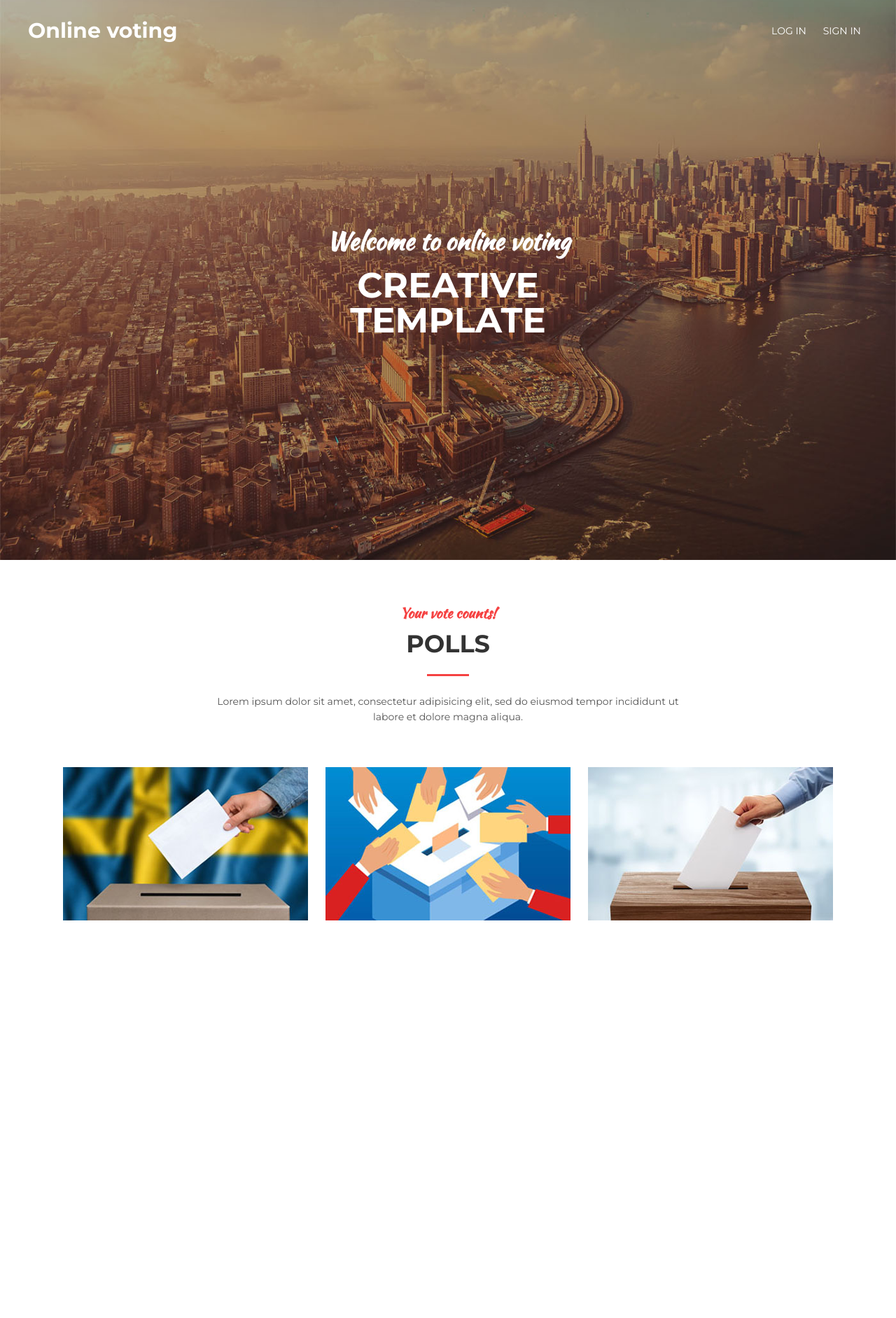
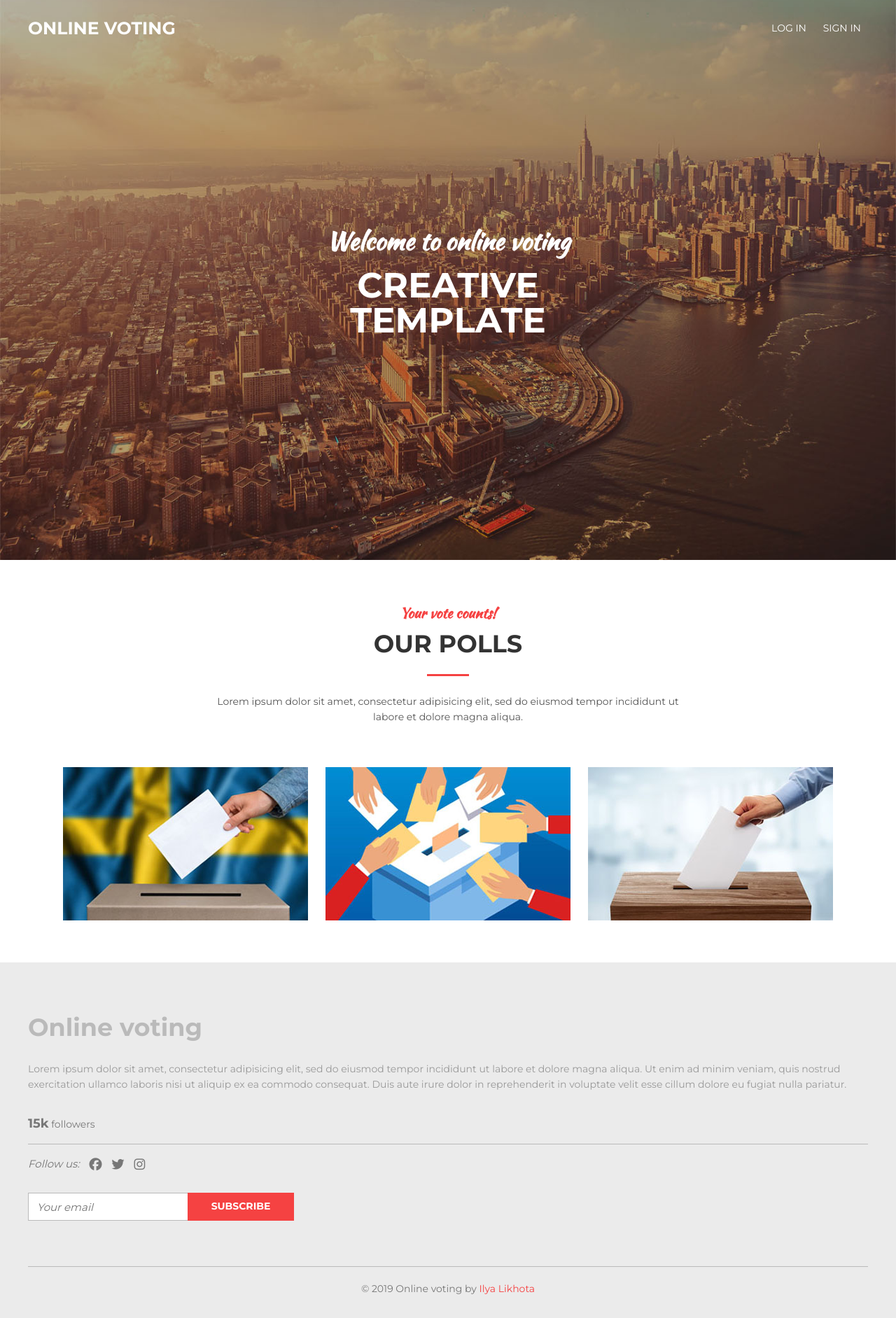
Before and after one commit to ilyaLihota/voting-site, a Django app: page / in a window 1280 px wide. Shown: the whole page at 70% size. Before the commit the page ends 1315 px from the top, so only its background shows below. Run offline with Django 3.2, Linux system fonts and the light colour scheme; some libraries are stand-ins or nearby versions.

Commit message:
Improve design main.html

```diff
--- a/voting_site/poll/templates/poll/main.html
+++ b/voting_site/poll/templates/poll/main.html
@@ -2,8 +2,9 @@
 {% load staticfiles %}
 <html lang="en" dir="ltr">
   <head>
+    <script src="https://kit.fontawesome.com/7c55f0a28f.js" crossorigin="anonymous"></script>
     <meta charset="utf-8">
-    <link rel="stylesheet" href="{% static 'css/styles.css' %}"/>
+    <link rel="stylesheet" href="{% static 'css/main_styles.css' %}"/>
     <link href="https://fonts.googleapis.com/css?family=Kaushan+Script|Montserrat:400,700&display=swap" rel="stylesheet">
     <title>
       {% block title %}
@@ -16,10 +17,10 @@
     <header class="header">
       <div class="container">
         <div class="header__inner">
-          <a href="/" class="header__logo">Online voting</a>
+          <a href="/" class="header__logo">ONLINE VOTING</a>
           <nav class="nav">
-            <a class="nav__link" href="/">Log in</a>
-            <a class="nav__link" href="/">Sign in</a>
+            <a class="nav__link" href="/poll">Log in</a>
+            <a class="nav__link" href="/poll">Sign in</a>
           </nav>
         </div>
       </div>
@@ -39,7 +40,7 @@
 
         <div class="section__header">
           <h3 class="section__suptitle">Your vote counts!</h3>
-          <h2 class="section__title">Polls</h2>
+          <h2 class="section__title">Our polls</h2>
           <div class="section__text">
             <p>Lorem ipsum dolor sit amet, consectetur adipisicing elit,
               sed do eiusmod tempor incididunt ut labore et dolore magna
@@ -66,15 +67,55 @@
             </div>
             <div class="cart__description">Description</div>
           </div>
-
-
         </div>
-
-
-
-
       </div>
     </section>
 
+<footer class="footer">
+  <div class="container">
+    <div class="footer__inner">
+      <div class="footer__col">
+        <div class="footer_logo">Online voting</div>
+        <div class="footer__text">Lorem ipsum dolor sit amet, consectetur adipisicing elit,
+          sed do eiusmod tempor incididunt ut labore et dolore magna aliqua.
+          Ut enim ad minim veniam, quis nostrud exercitation ullamco laboris
+          nisi ut aliquip ex ea commodo consequat. Duis aute irure dolor
+          in reprehenderit in voluptate velit esse cillum dolore eu fugiat nulla
+          pariatur.</div>
+
+        <div class="footer__social">
+          <div class="footer__social-header">
+            <b>15k</b> followers
+          </div>
+          <div class="footer__social-content">
+            Follow us:
+            <a href="https://www.facebook.com/" target="_blank">
+              <i class="fab fa-facebook"></i>
+            </a>
+            <a href="https://twitter.com/?lang=ru" target="_blank">
+              <i class="fab fa-twitter"></i>
+            </a>
+            <a href="https://www.instagram.com/?hl=ru" target="_blank">
+              <i class="fab fa-instagram"></i>
+            </a>
+          </div>
+        </div>
+
+        <form class="subscribe" action="/" method="post">
+          <input class="subscribe__input" type="email" name="name" placeholder="Your email">
+          <button class="subscribe_btn" type="submit">Subscribe</botton>
+        </form>
+      </div>
+
+    </div><!-- /.<footer__inner -->
+
+    <div class="copyright">
+      © 2019 Online voting by <span>Ilya Likhota</span>
+    </div>
+
+  </div><!-- /.container -->
+</footer>
+
+
   </body>
 </html>
--- a/voting_site/static/css/styles.css
+++ b/voting_site/static/css/main_styles.css
@@ -82,7 +82,7 @@ h1, h2, h3, h4, h5, h6 {
 }
 
 .header__logo {
-  font-size: 30px;
+  font-size: 25px;
   font-weight: 700;
   color: #fff;
 
@@ -236,3 +236,141 @@ h1, h2, h3, h4, h5, h6 {
 
   transition: opacity 0.1s linear;
 }
+
+
+/* Footer */
+.footer {
+  padding-top: 65px;
+  padding-bottom: 10px;
+
+  background-color: #ebebeb;
+}
+
+.footer__inner {
+  padding-bottom: 65px;
+}
+
+.footer_logo {
+  margin-bottom: 20px;
+  font-size: 35px;
+  font-weight: 700;
+  color: #bababa;
+}
+
+.footer__text {
+  margin-bottom: 30px;
+  font-size: 14px;
+  color: #999;
+}
+
+.footer__social {
+  margin-bottom: 25px;
+}
+
+
+.footer__social-header {
+  padding-bottom: 15px;
+
+  font-size: 14px;
+  color: #777;
+}
+
+.footer__social-header  b {
+  font-size: 18px;
+}
+
+.footer__social-content {
+  border-top: 1px solid #bababa;
+  padding-top: 15px;
+  font-size: 15px;
+  color: #777;
+  font-style: italic;
+  font-weight: 300;
+}
+
+.footer__social-content a {
+  display: inline-block;
+  vertical-align: middle;
+  margin-left: 10px;
+
+  font-size: 18px;
+  color: #777;
+}
+
+.footer__social-content a:hover {
+  color: #f54242;
+}
+
+
+/* Subscribe */
+.subscribe {
+  width: 100%;
+  max-width: 380px;
+  display: flex;
+}
+
+
+.subscribe__input {
+  width: 60%;
+  height: 40px;
+  padding: 12px;
+
+  background: #fff;
+  border: 1px solid #bababa;
+  border-right: 0;
+
+  font-family: 'Montserrat', sans-serif;
+  font-size: 15px;
+  line-height: 1.1;
+  color: #333;
+  font-style: italic;
+  font-weight: 300;
+}
+
+.subscribe__input:focus {
+  outline: 0;
+  border-color: #f54242;
+}
+
+
+.subscribe_btn {
+  width: 40%;
+  height: 40px;
+  padding: 12px 20px;
+
+  background-color: #f54242;
+  border: 0;
+  cursor: pointer;
+
+  font-family: 'Montserrat', sans-serif;
+  font-size: 14px;
+  line-height: 1.1;
+  font-weight: 700;
+  color: #fff;
+  text-transform: uppercase;
+
+  transition: background 0.2s linear;
+}
+
+.subscribe_btn:hover {
+    background-color: #d13838;
+}
+
+.subscribe_btn:focus {
+  outline: 0;
+}
+
+
+/* Copyright */
+.copyright {
+  padding: 20px 0;
+  border-top: 1px solid #bababa;
+
+  font-size: 14px;
+  color: #777;
+  text-align: center;
+}
+
+.copyright span {
+  color: #f54242;
+}
```
